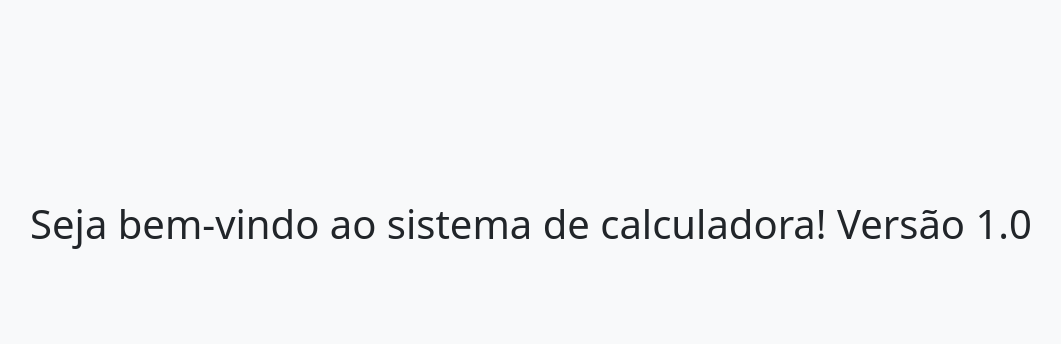
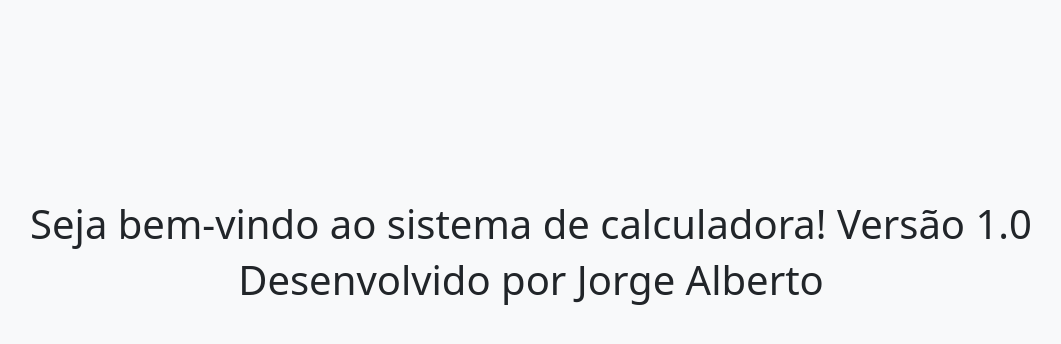
Before and after one commit to jalcoforado/calculadora, a Django app: page / in a window 1280 px wide. Shown: the part 57-401 px from the top of the page, without its empty margins (109-1170 px from the left). Run offline with Django 5.2, Linux system fonts and the light colour scheme; some libraries are stand-ins or nearby versions.

```diff
--- a/AppCalculadora/templates/home.html
+++ b/AppCalculadora/templates/home.html
@@ -16,7 +16,8 @@ Página Inicial
       <div class="text-center">
         <div class="container">
           <div class="text-center" style="margin-top: 200px;">
-            <h1>Seja bem-vindo ao sistema de calculadora! Versão 1.0</h1>
+            <h1>Seja bem-vindo ao sistema de calculadora! Versão 1.0 </h1>
+            <h1>Desenvolvido por Jorge Alberto </h1>
           </div>
         </div>
       </div>
```
